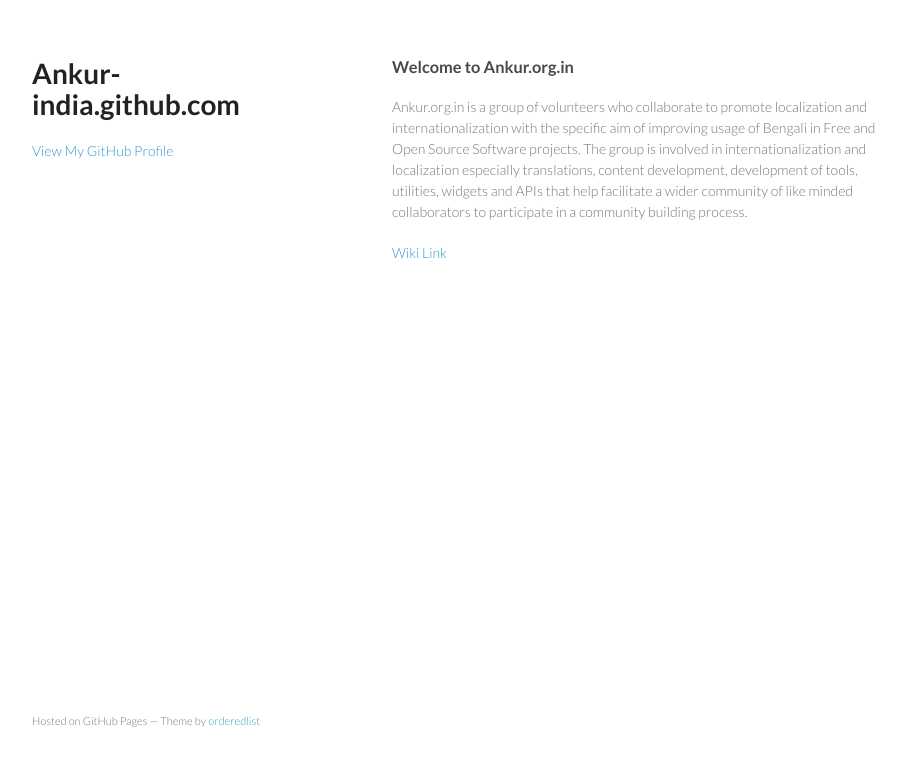
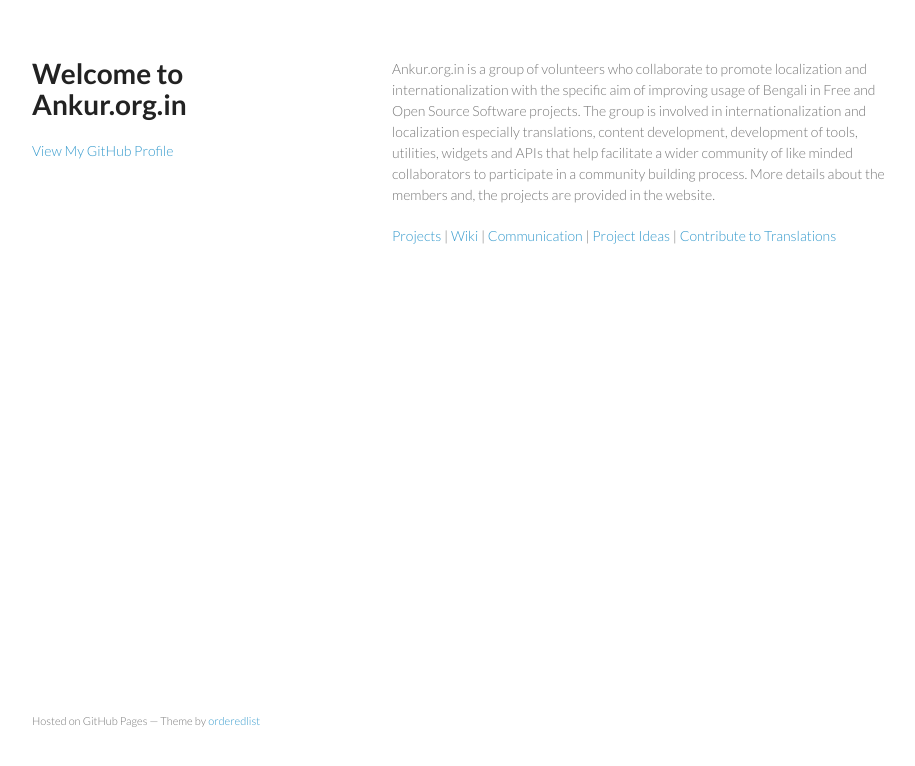
Before and after one commit to ankur-india/ankur-india, a plain HTML site: page index.html in a window 1280 px wide. Shown: the whole page, without its empty margins (178-1093 px from the left). Drawn offline with Linux system fonts and the light colour scheme.

Commit message:
Update index.html

```diff
--- a/index.html
+++ b/index.html
@@ -15,7 +15,7 @@
   <body>
     <div class="wrapper">
       <header>
-        <h1>Ankur-india.github.com</h1>
+        <h1 class="title">Welcome to Ankur.org.in</h1>
         <p></p>
 
 
@@ -23,11 +23,9 @@
 
       </header>
       <section>
-        <h3>Welcome to Ankur.org.in</h3>
+<p>Ankur.org.in is a group of volunteers who collaborate to promote localization and internationalization  with the specific aim of improving usage of Bengali in Free and Open  Source Software projects. The group is involved in internationalization  and localization especially translations, content development,  development of tools, utilities, widgets and APIs that help facilitate a  wider community of like minded collaborators to participate in a  community building process. More details about the members and, the  projects are provided in the website.</p>
 
-<p>Ankur.org.in is a group of volunteers who collaborate to promote localization and internationalization with the specific aim of improving usage of Bengali in Free and Open Source Software projects. The group is involved in internationalization and localization especially translations, content development, development of tools, utilities, widgets and APIs that help facilitate a wider community of like minded collaborators to participate in a community building process.</p>
-
-<p><a href="https://github.com/ankur-india/ankur-india/wiki">Wiki Link</a></p>
+<p><a href="http://github.com/ankur-india/">Projects</a> | <a href="http://github.com/ankur-india/ankur-india/wiki">Wiki</a> | <a href="https://github.com/ankur-india/ankur-india/wiki/Communication">Communication</a> | <a href="https://github.com/ankur-india/ankur-india/wiki/Project-Ideas">Project Ideas</a> | <a href="https://github.com/ankur-india/ankur-india/wiki/Contribute-To-Translations">Contribute to Translations</a></p>
       </section>
       <footer>
         <p><small>Hosted on GitHub Pages &mdash; Theme by <a href="https://github.com/orderedlist">orderedlist</a></small></p>
```
